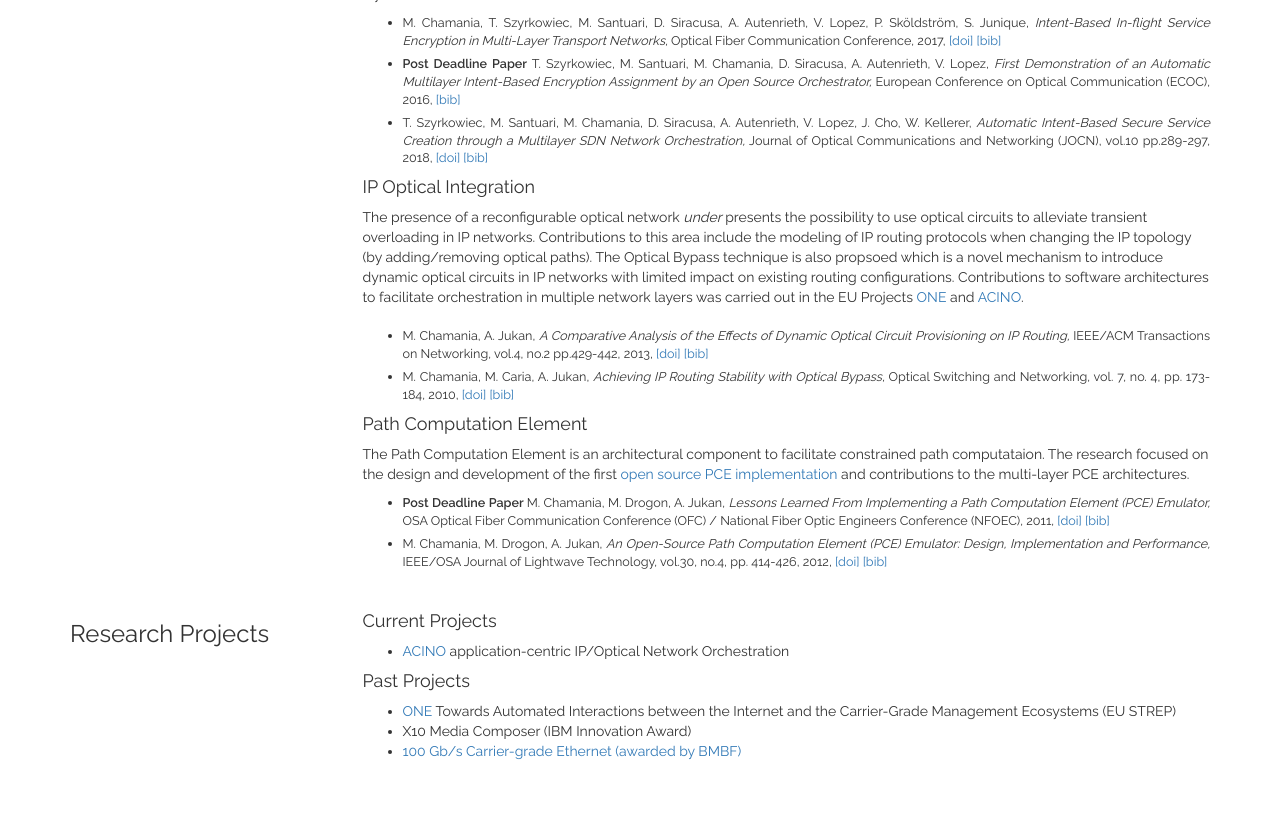
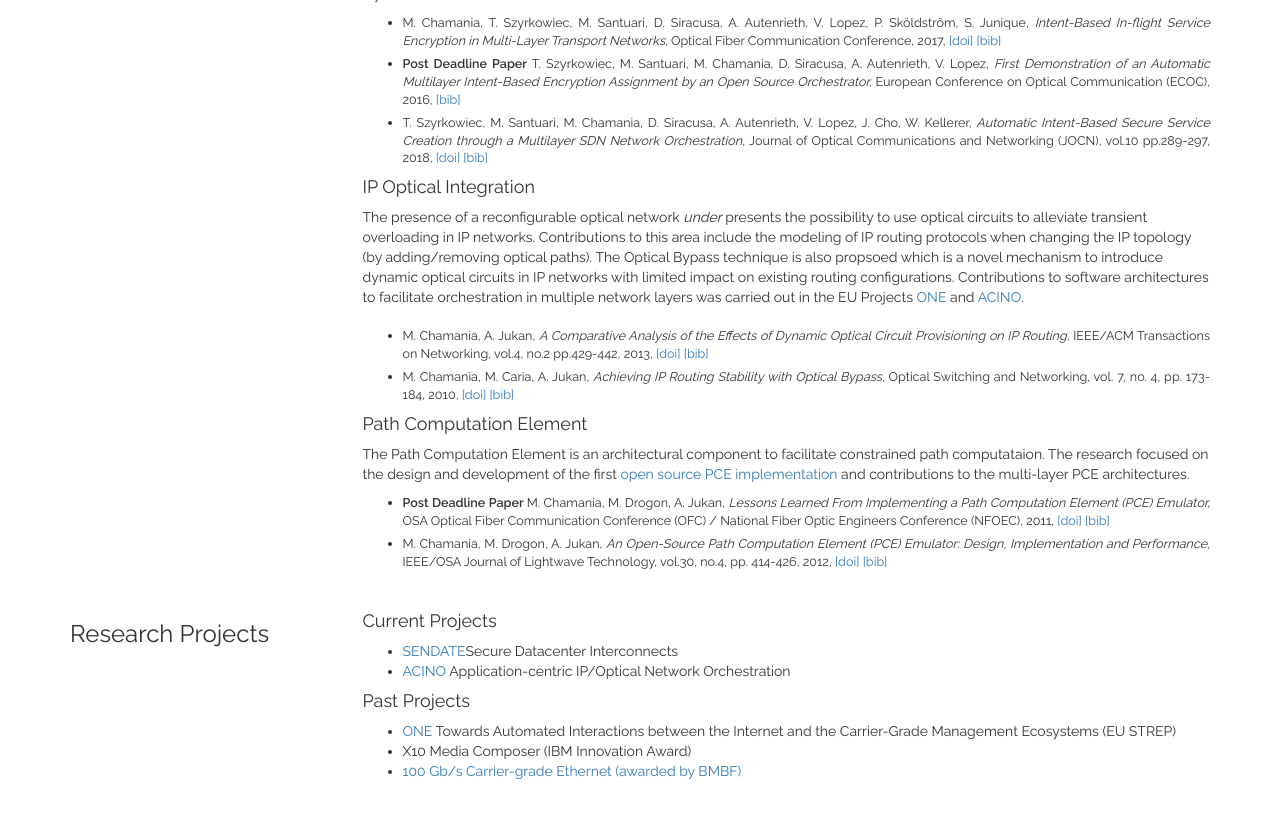
Before and after one commit to mohitc/mohitc.github.io, a plain HTML site: page index.html in a window 1280 px wide. Shown: the part 426-1243 px from the top of the page. Drawn offline with Linux system fonts and the light colour scheme.

Commit message:
Included SENDATE project reference

```diff
--- a/index.html
+++ b/index.html
@@ -139,7 +139,8 @@
           <div class="col-sm-9">
             <h4>Current Projects</h4>
             <ul>
-              <li><a href="http://acino.eu" target="_blank">ACINO</a> application-centric IP/Optical Network Orchestration</li>
+	      <li><a href="https://www.celticplus.eu/project-sendate-secure-dci/" target="_blank">SENDATE</a>Secure Datacenter Interconnects</li>
+	      <li><a href="http://acino.eu" target="_blank">ACINO</a> Application-centric IP/Optical Network Orchestration</li>
             </ul>
             <h4>Past Projects</h4>
             <ul>
```
